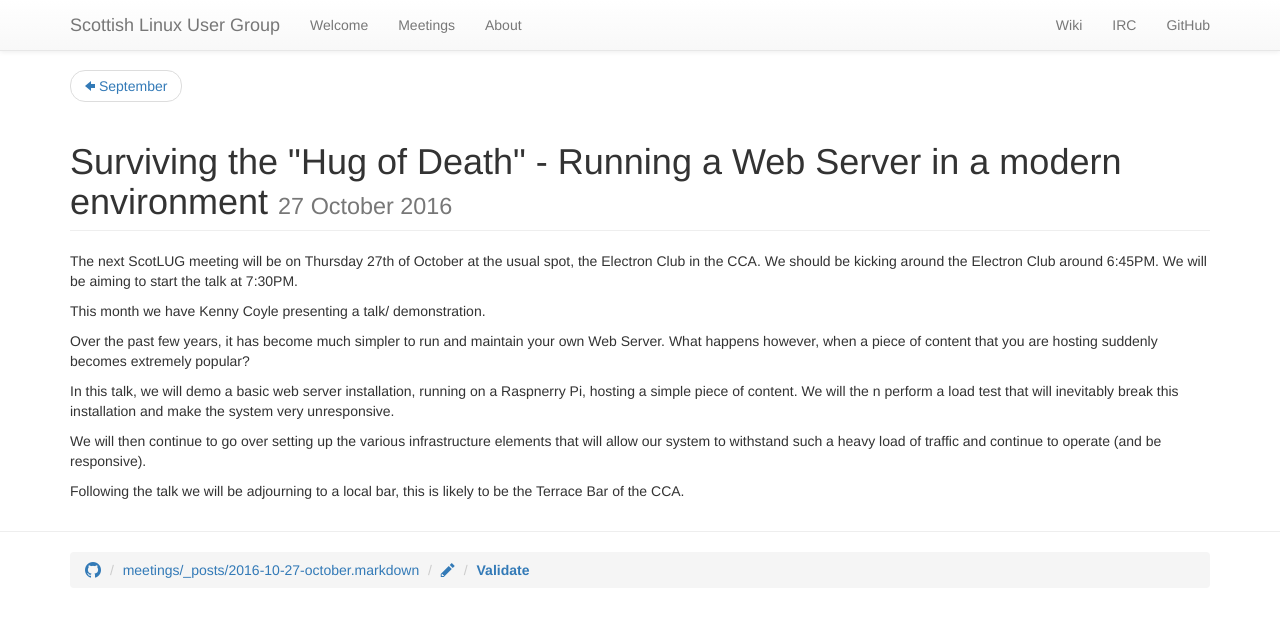
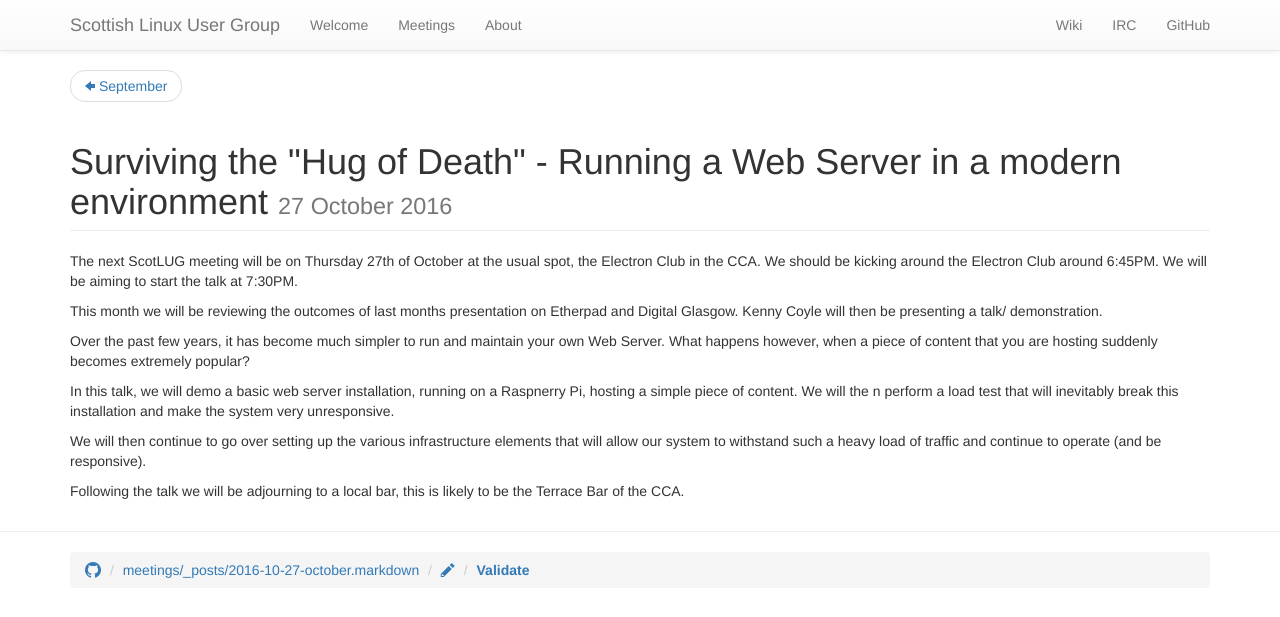
Before and after one commit to ScotLUG/scotlug.github.io, a Jekyll site: the page built from meetings/_posts/2016-10-27-october.markdown, in a window 1280 px wide. Shown: the top 617 px of the page. Built offline with Jekyll 4.4.1, drawn with Linux system fonts in a browser that asks for light colours.

Commit message:
Update 2016-10-27-october.markdown

```diff
--- a/meetings/_posts/2016-10-27-october.markdown
+++ b/meetings/_posts/2016-10-27-october.markdown
@@ -4,7 +4,7 @@ title: Surviving the "Hug of Death" - Running a Web Server in a modern environme
 
 The next ScotLUG meeting will be on Thursday 27th of October at the usual spot, the Electron Club in the CCA. We should be kicking around the Electron Club around 6:45PM. We will be aiming to start the talk at 7:30PM.
 
-This month we have Kenny Coyle presenting a talk/ demonstration.
+This month we will be reviewing the outcomes of last months presentation on Etherpad and Digital Glasgow.  Kenny Coyle will then be presenting a talk/ demonstration.
 
 Over the past few years, it has become much simpler to run and maintain your own Web Server. What happens however, when a piece of content that you are hosting suddenly becomes extremely popular?
 
```
